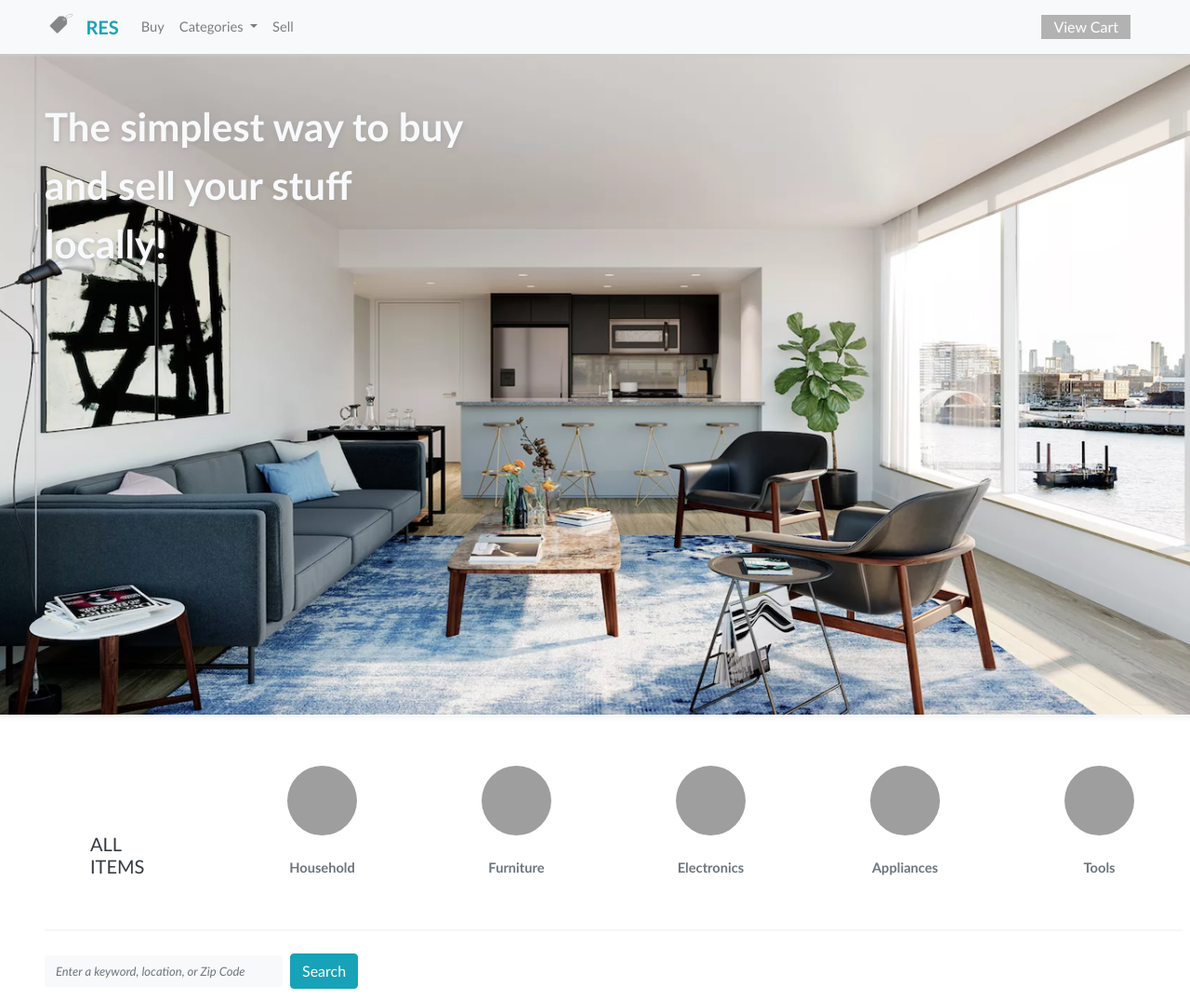
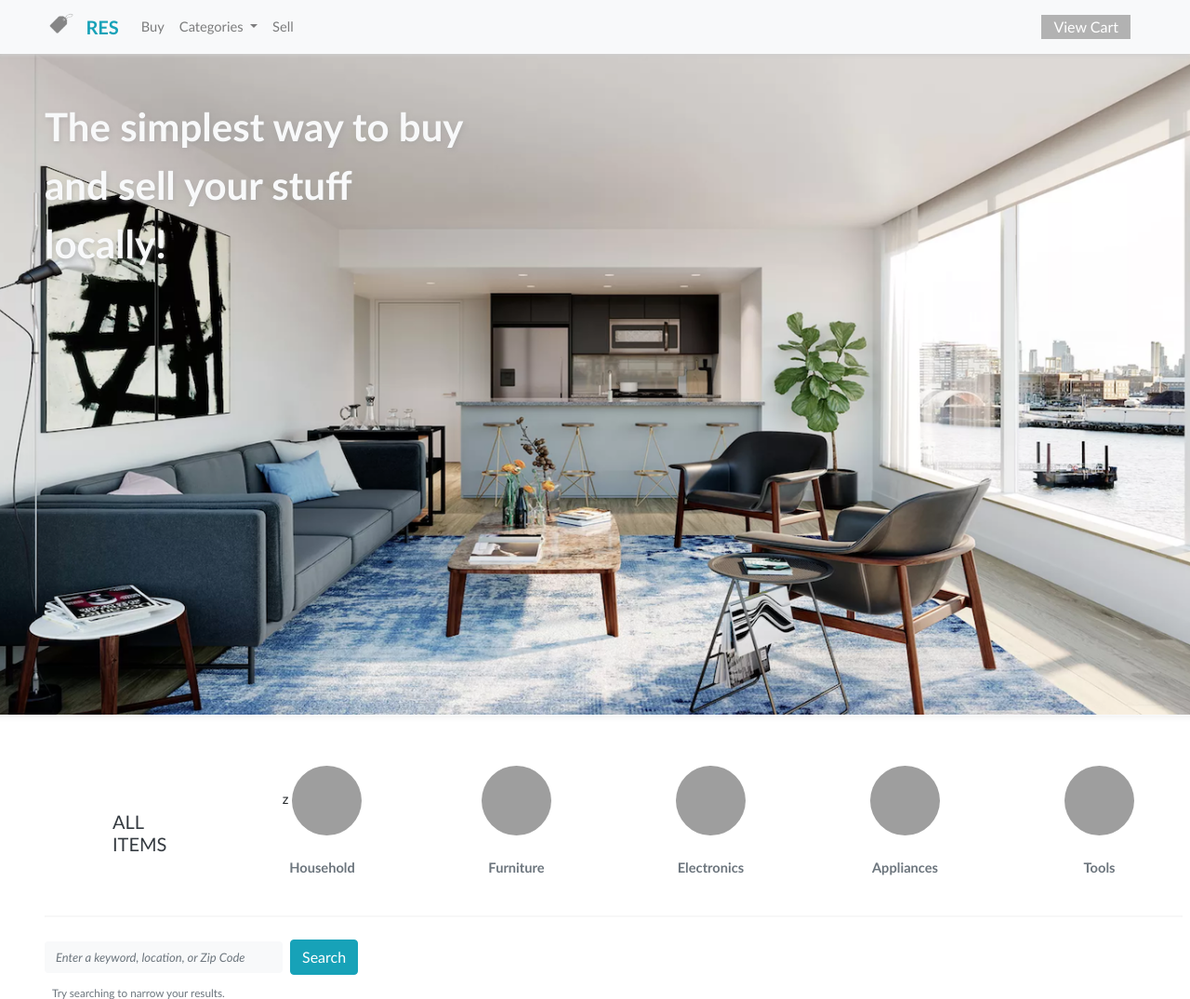
Before and after one commit to gth2103/res_app, a Flask app: page /buy/all in a window 1280 px wide. Shown: the top 1075 px of the page at 93% size. Run offline with Flask 2, Linux system fonts and the light colour scheme; some libraries are stand-ins or nearby versions; grey boxes are pictures that could not be loaded.

Commit message:
changed header margin  and padding

```diff
--- a/res/app/templates/all.html
+++ b/res/app/templates/all.html
@@ -53,12 +53,12 @@
         </div>
     </div>
     <div class="row pl-5">
-        <div class="col-12 col-sm-2 mb-3 text-center text-sm-left pl-5 pl-sm-3 mb-3 pt-5 mt-5">
-            <h5 class="text-uppercase text-dark mb-3 ml-1 mx-5">
+        <div class="col-12 col-sm-2 mb-3 text-center text-sm-left pl-5 pl-sm-3 mb-3 pt-4 mt-5">
+            <h5 class="text-uppercase text-dark mb-3 ml-1 mx-4 mx-sm-5 pl-0 pl-md-4">
                 All Items
             </h5>
         </div>
-        <div class="col-12 col-sm-2 mb-3 text-center">
+        <div class="col-12 col-sm-2 mb-3 text-center">z
             <a id="household" class="title-menu-item text-secondary font-weight-bold" href="/buy/household">
                 Household
                 </a>
```
